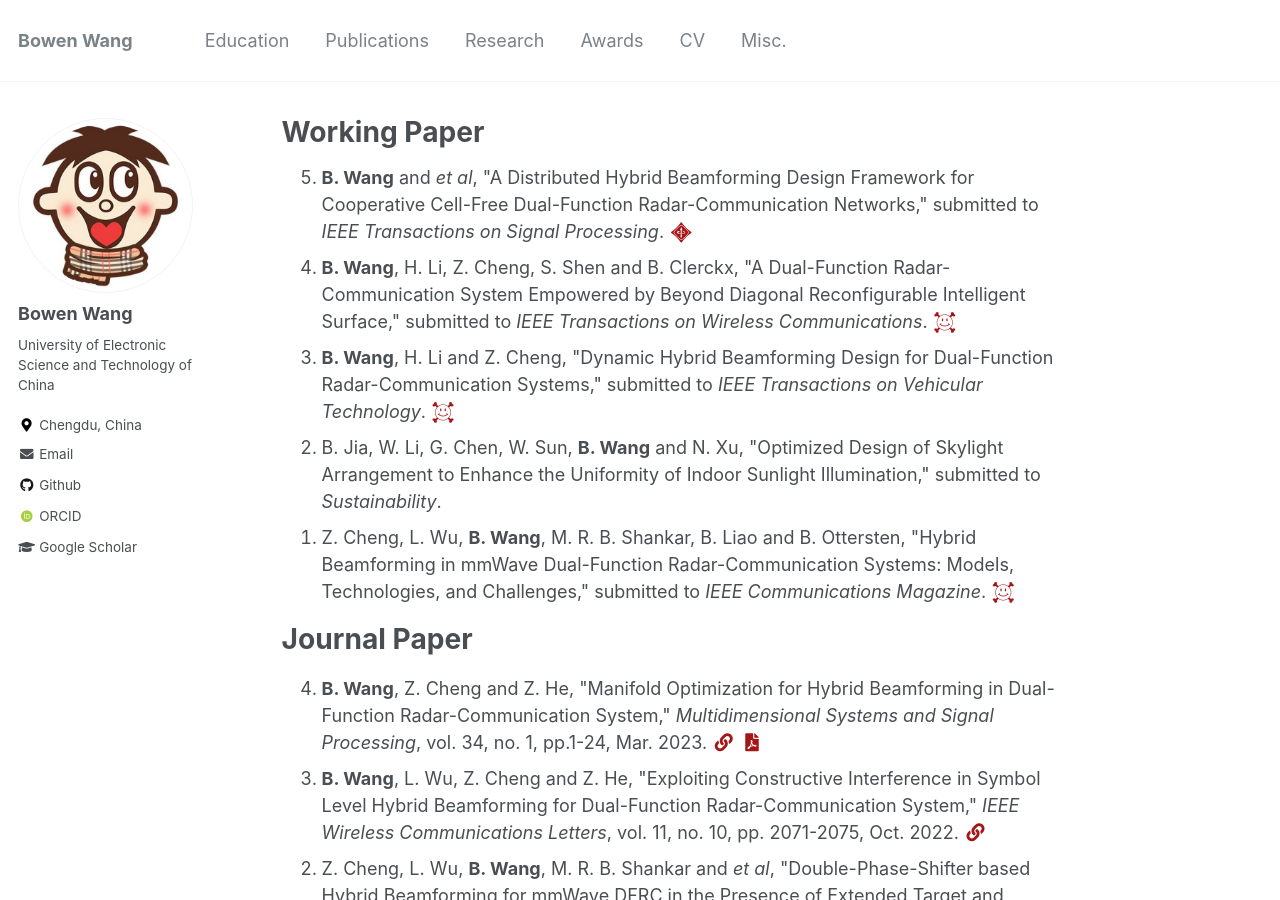
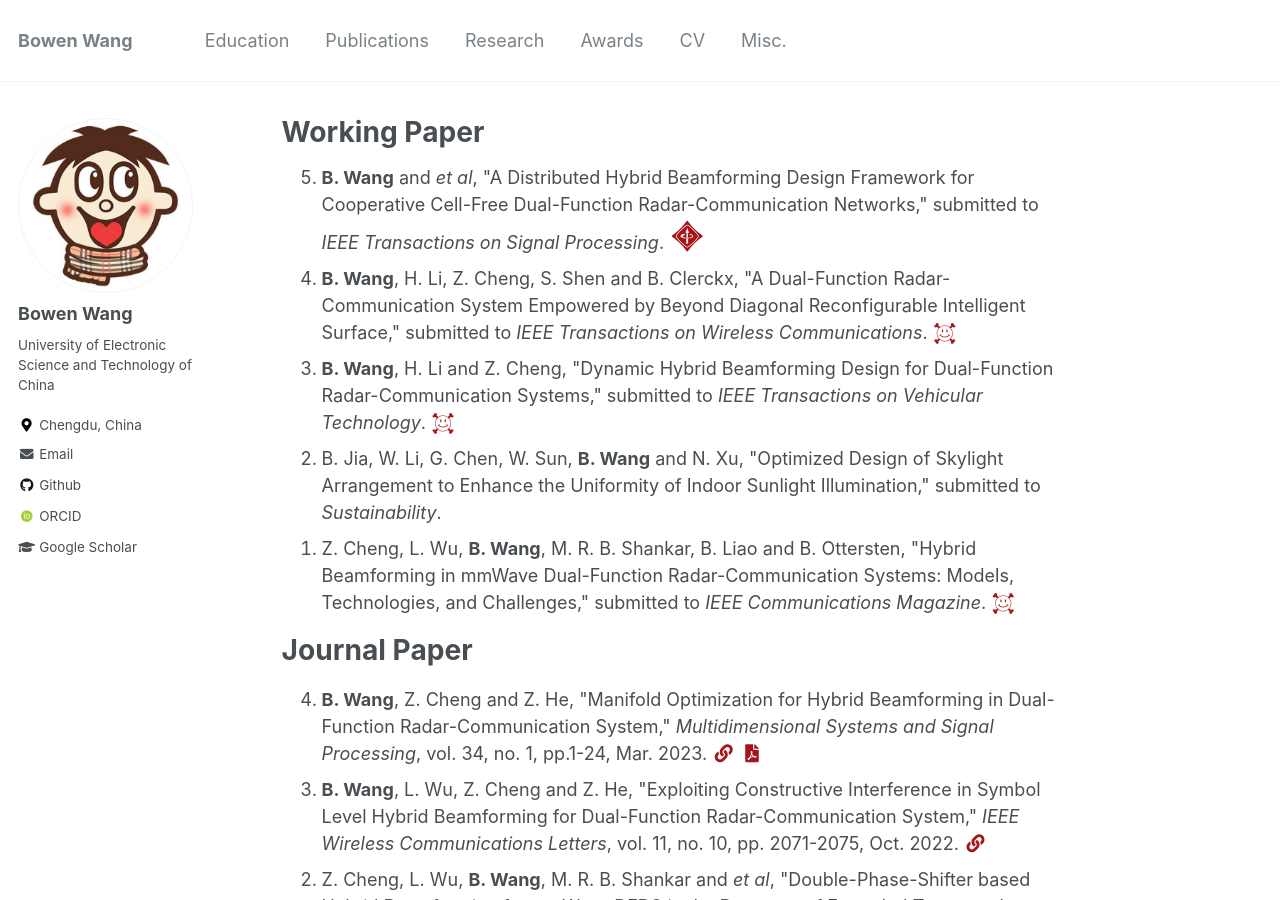
Before and after one commit to BW-Wang/BW-Wang.github.io, a Jekyll site: the page built from _pages/publications.html, in a window 1280 px wide and 900 px high. Built offline with Jekyll 4.4.1, drawn with Linux system fonts in a browser that asks for light colours; some web fonts are replaced.

Commit message:
Update publications.html

```diff
--- a/_pages/publications.html
+++ b/_pages/publications.html
@@ -15,7 +15,7 @@
 					{{ post.citation }}
 				{% endif %}
 				{% if post.bars %}
-					<a href="{{ post.bars }}"><i class="ai ai-ieee ai-lg zoom" aria-hidden="true"></i></a>
+					<a href="{{ post.bars }}"><i class="ai ai-ieee ai-2x zoom" aria-hidden="true"></i></a>
 				{% endif %}
 				{% if post.link %}
 					<a href="{{ post.link }}"><i class="fas fa-fw fa-link zoom" aria-hidden="true"></i></a>
```
